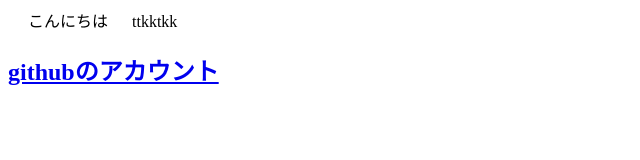
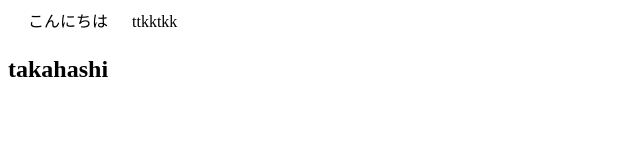
Before and after one commit to ttkktkk/first-git, a plain HTML site: page index.html in a window 1280 px wide. Shown: the whole page, without its empty margins (0-640 px from the left). Drawn offline with Linux system fonts and the light colour scheme.

```diff
--- a/index.html
+++ b/index.html
@@ -9,6 +9,9 @@
 <body>
 　   こんにちは
 　    <hi>ttkktkk</hi>
-      <h2><a href="https://github.com/ttkktkk">githubのアカウント</a</h2>
+      <h2><div class="box11">
+        <p>takahashi</p>
+    </div>
+    </h2>
 </body>
 </html>
```
